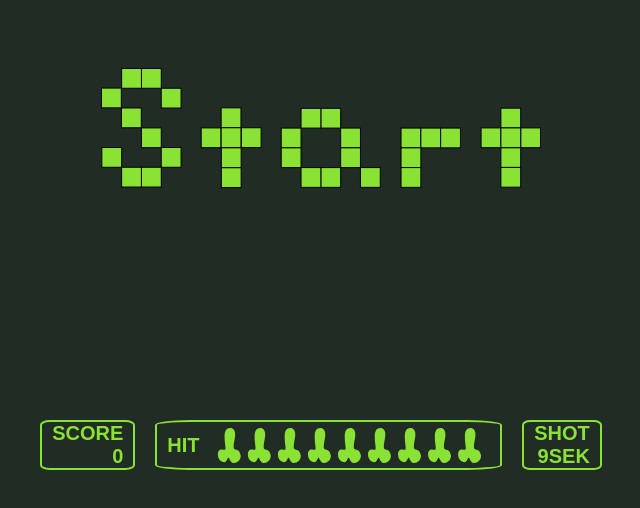
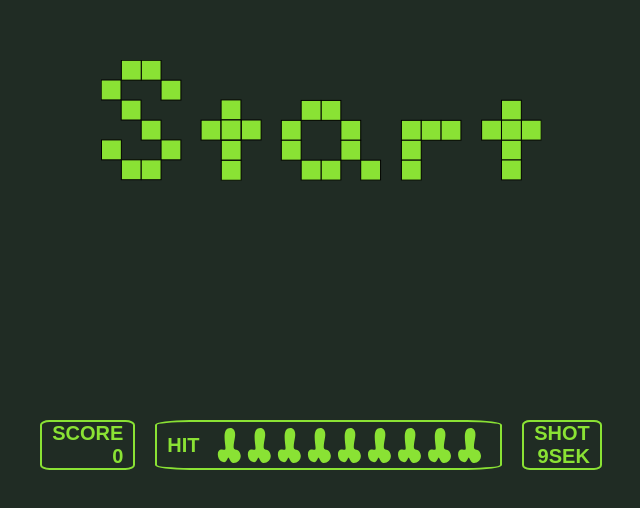
Before and after one commit to Megaemce/KapitanDupa, a plain HTML site: page index.html in a window 1280 px wide. Shown: the part 280-788 px from the top of the page, without its empty margins (319-959 px from the left). Drawn offline with Linux system fonts and the light colour scheme.

Commit message:
Fix margin issue

```diff
--- a/script.js
+++ b/script.js
@@ -22,7 +22,7 @@ let countdownTimeout;
 let isSpacebarPressed = false;
 
 function startCountdown() {
-    let timeLeft = 9;
+    let timeLeft = 1;
     countdownTimeout = setInterval(function () {
         if (timeLeft >= 0) {
             timerValue.textContent = timeLeft + "sek";
--- a/styles.css
+++ b/styles.css
@@ -11,7 +11,7 @@ body {
     display: flex;
     justify-content: center;
     align-items: center;
-    height: 100vh;
+    height: 100px;
 }
 
 #game {
@@ -63,6 +63,10 @@ body {
 
 #start {
     font-size: 120px;
+    position: absolute;
+    top: 50%;
+    left: 50%;
+    transform: translate(-50%, -50%);
 }
 
 #finalScore {
```
